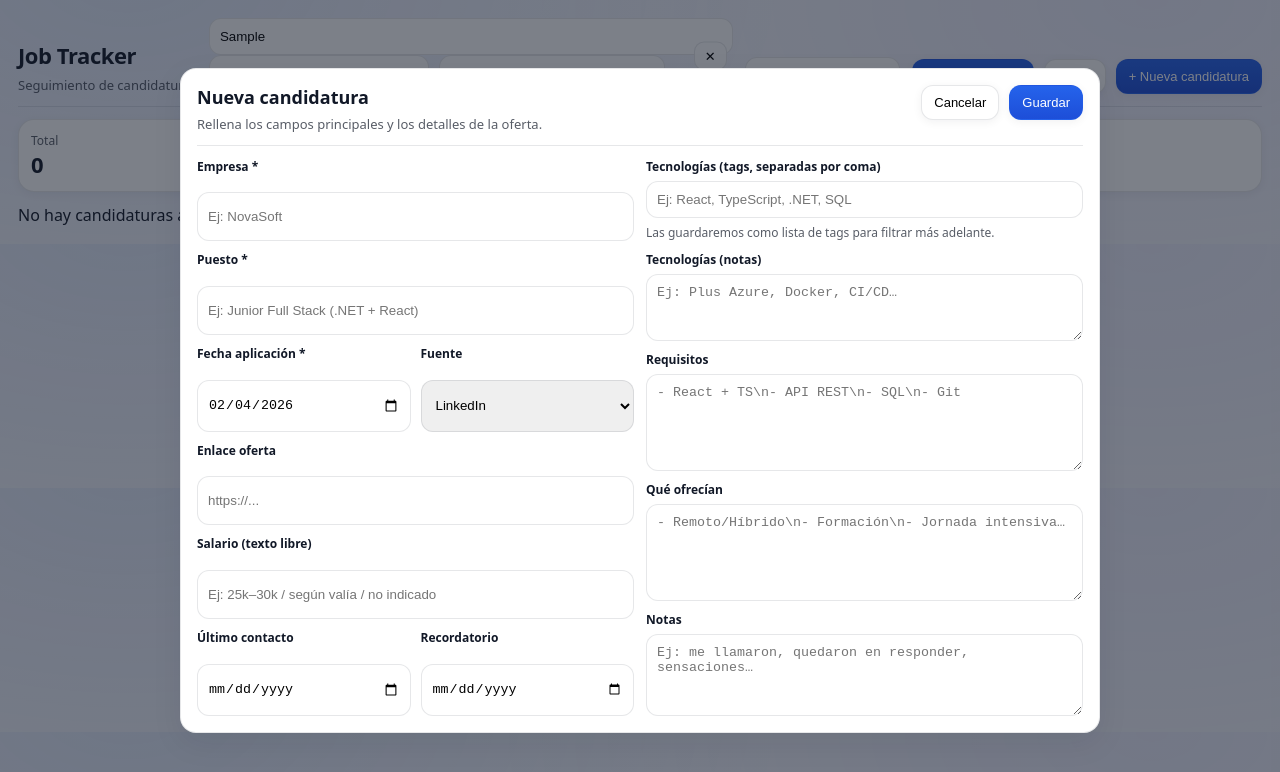
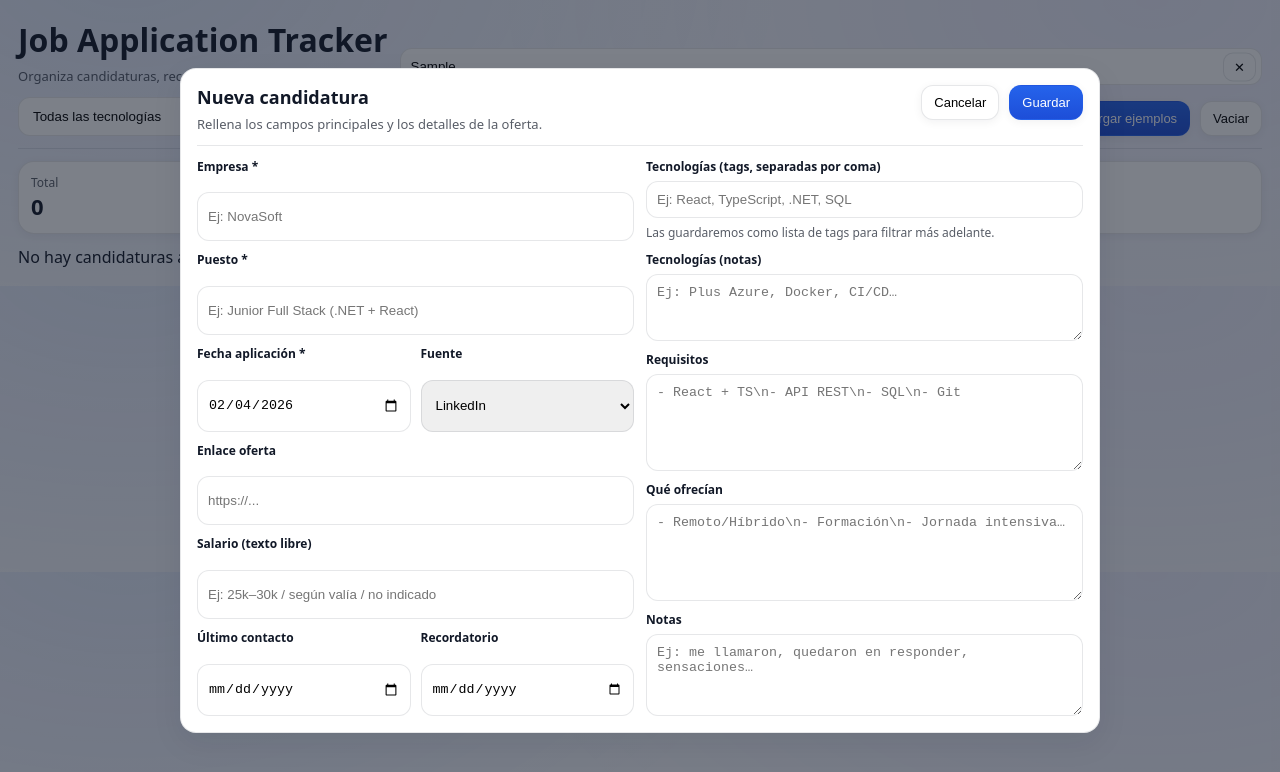
Before and after one commit to SergiEscue/job-tracker-frontend, a React (Vite) app: page / in a window 1280 px wide. Both pictures are taken after typing "Sample" into the empty fields and a click on the button "+ Nueva candidatura". Shown: the top 772 px of the page. Built offline with nearby package versions, Linux system fonts and the light colour scheme.

Commit message:
refactor: extract header controls component

```diff
--- a/src/App.tsx
+++ b/src/App.tsx
@@ -11,6 +11,7 @@
 import { applyFiltersAndSort, type SortMode } from "./utils/filters";
 import { CandidaturaCard } from "./components/CandidaturaCard";
 import { StatsBar } from "./components/StatsBar";
+import { HeaderControls } from "./components/HeaderControls";
 
 export default function App() {
   const [candidaturas, setCandidaturas] = useState<Candidatura[]>(() =>
@@ -228,128 +229,23 @@
 
   return (
     <div className="container">
-      <header className="header">
-        <div>
-          <h1 className="title">Job Tracker</h1>
-          <p className="subtitle">Seguimiento de candidaturas</p>
-        </div>
-
-        <div style={{ minWidth: 280, flex: "1 1 320px", position: "relative" }}>
-          <input
-            value={query}
-            onChange={(e) => setQuery(e.target.value)}
-            placeholder="Buscar por empresa, puesto o notas…"
-            style={{
-              width: "100%",
-              padding: "10px 38px 10px 10px",
-              borderRadius: 12,
-              border: "1px solid var(--border)",
-              background: "white",
-            }}
-          />
-          <div
-            style={{ display: "flex", gap: 10, flexWrap: "wrap", alignItems: "center" }}
-          >
-            <select
-              value={tagFilter}
-              onChange={(e) => setTagFilter(e.target.value)}
-              style={{
-                padding: 10,
-                borderRadius: 12,
-                border: "1px solid var(--border)",
-                background: "white",
-                minWidth: 220,
-              }}
-              title="Filtrar por tecnología"
-            >
-              <option value="">Todas las tecnologías</option>
-              {uniqueTags.map((t) => (
-                <option key={t} value={t}>
-                  {t}
-                </option>
-              ))}
-            </select>
-
-            <select
-              value={sortMode}
-              onChange={(e) => setSortMode(e.target.value as any)}
-              style={{
-                padding: 10,
-                borderRadius: 12,
-                border: "1px solid var(--border)",
-                background: "white",
-                minWidth: 220,
-              }}
-              title="Ordenar por fecha de aplicación"
-            >
-              <option value="fecha_desc">Fecha aplicación: más reciente</option>
-              <option value="fecha_asc">Fecha aplicación: más antigua</option>
-            </select>
-          </div>
-
-          {query.trim() ? (
-            <button
-              className="btn"
-              onClick={() => setQuery("")}
-              title="Limpiar búsqueda"
-              style={{
-                position: "absolute",
-                right: 6,
-                top: "50%",
-                transform: "translateY(-50%)",
-                padding: "6px 10px",
-                borderRadius: 10,
-                boxShadow: "none",
-              }}
-            >
-              ✕
-            </button>
-          ) : null}
-        </div>
-        <label
-          style={{
-            display: "flex",
-            alignItems: "center",
-            gap: 8,
-            padding: "8px 10px",
-            borderRadius: 12,
-            border: "1px solid var(--border)",
-            background: "white",
-          }}
-          title="Mostrar solo candidaturas con recordatorio"
-        >
-          <input
-            type="checkbox"
-            checked={onlyReminders}
-            onChange={(e) => setOnlyReminders(e.target.checked)}
-          />
-
-          <span style={{ fontSize: 13 }}>Solo recordatorio</span>
-        </label>
-
-        <div className="actions">
-          <button
-            className={`btn ${candidaturas.length === 0 ? "btn-primary" : "btn-disabled"}`}
-            onClick={handleLoadExamples}
-            disabled={candidaturas.length > 0}
-            title={
-              candidaturas.length > 0
-                ? "Vacía la lista para cargar ejemplos"
-                : "Cargar ejemplos"
-            }
-          >
-            Cargar ejemplos
-          </button>
-
-          <button className="btn" onClick={handleClearAll}>
-            Vaciar
-          </button>
-
-          <button className="btn btn-primary" onClick={openCreate}>
-            + Nueva candidatura
-          </button>
-        </div>
-      </header>
+      <HeaderControls
+        query={query}
+        setQuery={setQuery}
+        tagFilter={tagFilter}
+        setTagFilter={setTagFilter}
+        uniqueTags={uniqueTags}
+        sortMode={sortMode}
+        setSortMode={setSortMode}
+        onlyReminders={onlyReminders}
+        setOnlyReminders={setOnlyReminders}
+        onCreate={openCreate}
+        onLoadExamples={handleLoadExamples}
+        onClearAll={handleClearAll}
+        //onExportCSV={exportToCSV}
+        disableLoadExamples={candidaturas.length > 0}
+        disableExport={filteredSorted.length === 0}
+      />
 
       <hr className="sep" />
       <StatsBar
--- /dev/null
+++ b/src/components/HeaderControls.tsx
@@ -0,0 +1,177 @@
+import type { SortMode } from "../utils/filters";
+
+type Props = {
+  // filtros
+  query: string;
+  setQuery: (v: string) => void;
+
+  tagFilter: string;
+  setTagFilter: (v: string) => void;
+  uniqueTags: string[];
+
+  sortMode: SortMode;
+  setSortMode: (v: SortMode) => void;
+
+  onlyReminders: boolean;
+  setOnlyReminders: (v: boolean) => void;
+
+  // acciones
+  onCreate: () => void;
+  onLoadExamples: () => void;
+  onClearAll: () => void;
+  //onExportCSV: () => void;
+
+  // estados UI
+  disableLoadExamples: boolean;
+  disableExport: boolean;
+};
+
+export function HeaderControls({
+  query,
+  setQuery,
+  tagFilter,
+  setTagFilter,
+  uniqueTags,
+  sortMode,
+  setSortMode,
+  onlyReminders,
+  setOnlyReminders,
+  onCreate,
+  onLoadExamples,
+  onClearAll,
+  //onExportCSV,
+  disableLoadExamples,
+  disableExport,
+}: Props) {
+  return (
+    <header className="header">
+      <div>
+        <h1 style={{ margin: 0 }}>Job Application Tracker</h1>
+        <p className="subtitle" style={{ marginTop: 6 }}>
+          Organiza candidaturas, recordatorios y detalles de ofertas.
+        </p>
+      </div>
+
+      {/* Buscador */}
+      <div style={{ minWidth: 280, flex: "1 1 320px", position: "relative" }}>
+        <input
+          value={query}
+          onChange={(e) => setQuery(e.target.value)}
+          placeholder="Buscar por empresa, puesto o notas…"
+          style={{
+            width: "100%",
+            padding: "10px 38px 10px 10px",
+            borderRadius: 12,
+            border: "1px solid var(--border)",
+            background: "white",
+          }}
+        />
+        {query.trim() ? (
+          <button
+            className="btn"
+            onClick={() => setQuery("")}
+            title="Limpiar búsqueda"
+            style={{
+              position: "absolute",
+              right: 6,
+              top: "50%",
+              transform: "translateY(-50%)",
+              padding: "6px 10px",
+              borderRadius: 10,
+              boxShadow: "none",
+            }}
+          >
+            ✕
+          </button>
+        ) : null}
+      </div>
+
+      {/* Filtros */}
+      <div style={{ display: "flex", gap: 10, flexWrap: "wrap", alignItems: "center" }}>
+        <select
+          value={tagFilter}
+          onChange={(e) => setTagFilter(e.target.value)}
+          style={{
+            padding: 10,
+            borderRadius: 12,
+            border: "1px solid var(--border)",
+            background: "white",
+            minWidth: 220,
+          }}
+          title="Filtrar por tecnología"
+        >
+          <option value="">Todas las tecnologías</option>
+          {uniqueTags.map((t) => (
+            <option key={t} value={t}>
+              {t}
+            </option>
+          ))}
+        </select>
+
+        <select
+          value={sortMode}
+          onChange={(e) => setSortMode(e.target.value as SortMode)}
+          style={{
+            padding: 10,
+            borderRadius: 12,
+            border: "1px solid var(--border)",
+            background: "white",
+            minWidth: 220,
+          }}
+          title="Ordenar por fecha de aplicación"
+        >
+          <option value="fecha_desc">Fecha aplicación: más reciente</option>
+          <option value="fecha_asc">Fecha aplicación: más antigua</option>
+        </select>
+
+        <label
+          style={{
+            display: "flex",
+            alignItems: "center",
+            gap: 8,
+            padding: "8px 10px",
+            borderRadius: 12,
+            border: "1px solid var(--border)",
+            background: "white",
+          }}
+          title="Mostrar solo candidaturas con recordatorio"
+        >
+          <input
+            type="checkbox"
+            checked={onlyReminders}
+            onChange={(e) => setOnlyReminders(e.target.checked)}
+          />
+          <span style={{ fontSize: 13 }}>Solo recordatorio</span>
+        </label>
+      </div>
+
+      {/* Acciones */}
+      <div className="actions" style={{ display: "flex", gap: 10, flexWrap: "wrap" }}>
+        <button className="btn btn-primary" onClick={onCreate}>
+          + Nueva candidatura
+        </button>
+
+        <button
+          className={`btn ${disableLoadExamples ? "btn-disabled" : "btn-primary"}`}
+          onClick={onLoadExamples}
+          disabled={disableLoadExamples}
+          title={
+            disableLoadExamples
+              ? "Vacía la lista para cargar ejemplos"
+              : "Cargar ejemplos"
+          }
+        >
+          Cargar ejemplos
+        </button>
+
+        <button className="btn" onClick={onClearAll}>
+          Vaciar
+        </button>
+
+        {/* <button className="btn" onClick={onExportCSV} disabled={disableExport}>
+          Exportar CSV
+        </button>*/}
+      </div>
+    </header>
+  );
+}
```
